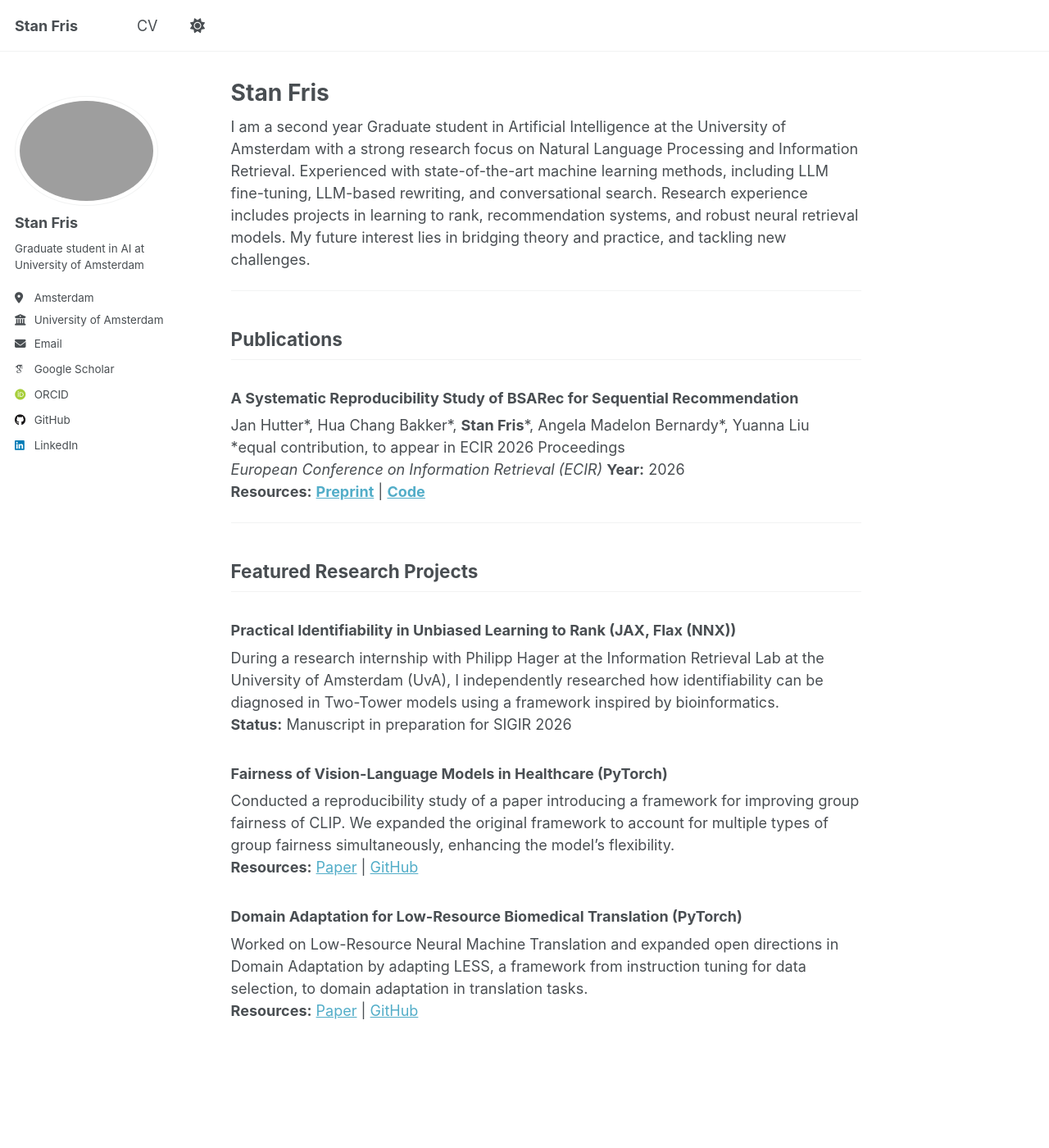
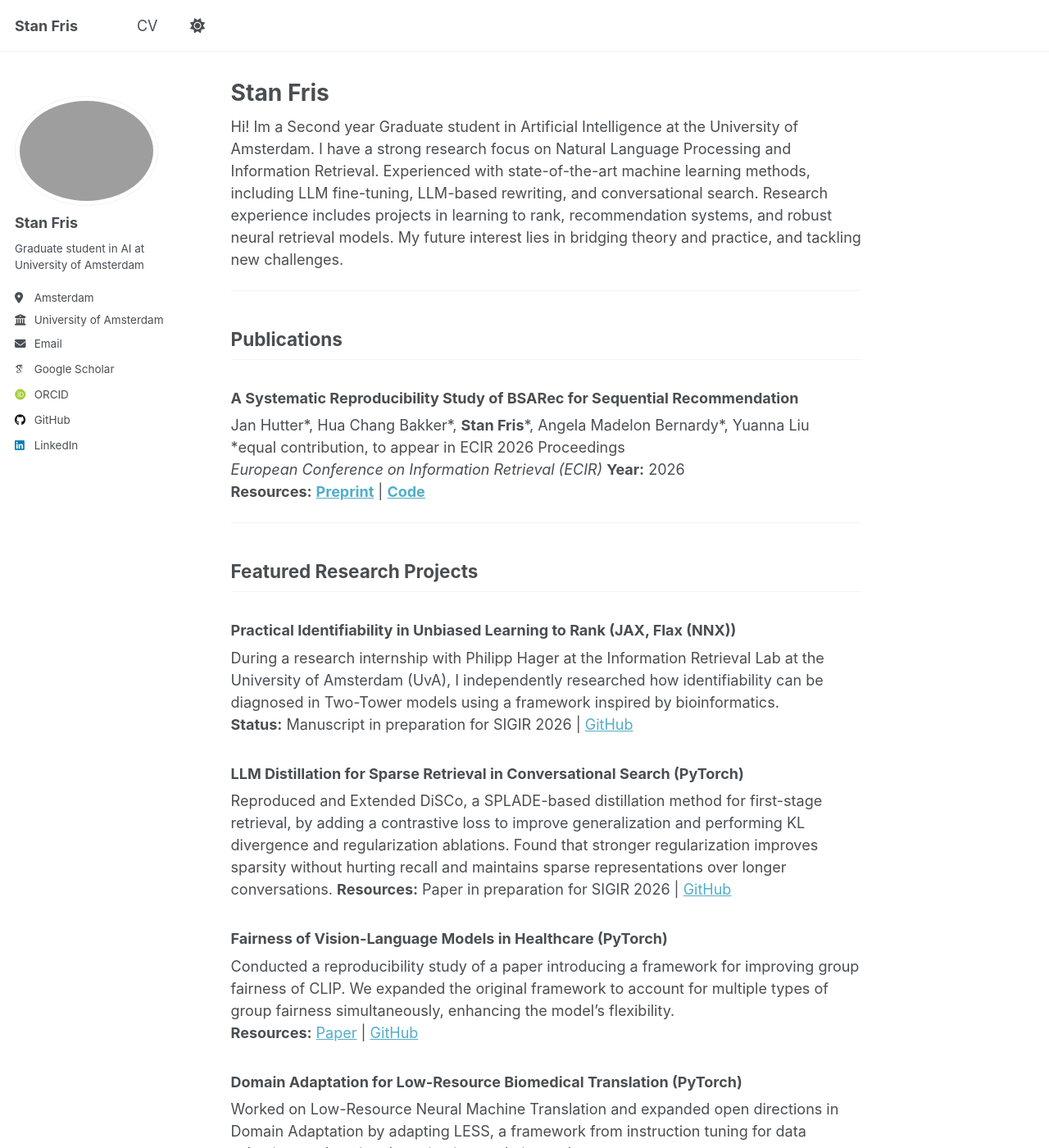
Before and after one commit to stanfris/stanfris.github.io, a Jekyll site: the page built from _pages/about.md, in a window 1280 px wide and 1400 px high. Shown: the whole window at 82% size. Built offline with Jekyll 4.4.1, drawn with Linux system fonts in a browser that asks for light colours; some web fonts are replaced; a script that is not in the unit is left out.

Commit message:
add file

```diff
--- a/_pages/about.md
+++ b/_pages/about.md
@@ -7,7 +7,7 @@ redirect_from:
   - /about.html
 ---
 
-I am a second year Graduate student in Artificial Intelligence at the University of Amsterdam with a strong research focus on Natural Language Processing and Information Retrieval. Experienced with state-of-the-art machine learning methods, including LLM fine-tuning, LLM-based rewriting, and conversational search. Research experience includes projects in learning to rank, recommendation systems, and robust neural retrieval models. My future interest lies in bridging theory and practice, and tackling new challenges.
+Hi! Im a Second year Graduate student in Artificial Intelligence at the University of Amsterdam. I have a strong research focus on Natural Language Processing and Information Retrieval. Experienced with state-of-the-art machine learning methods, including LLM fine-tuning, LLM-based rewriting, and conversational search. Research experience includes projects in learning to rank, recommendation systems, and robust neural retrieval models. My future interest lies in bridging theory and practice, and tackling new challenges.
 
 ------
 ## Publications
@@ -25,7 +25,11 @@ Jan Hutter\*, Hua Chang Bakker\*, **Stan Fris**\*, Angela Madelon Bernardy\*, Yu
 
 ### Practical Identifiability in Unbiased Learning to Rank (JAX, Flax (NNX))
 During a research internship with Philipp Hager at the Information Retrieval Lab at the University of Amsterdam (UvA), I independently researched how identifiability can be diagnosed in Two-Tower models using a framework inspired by bioinformatics.
-**Status:** Manuscript in preparation for SIGIR 2026
+**Status:** Manuscript in preparation for SIGIR 2026 | [GitHub](https://anonymous.4open.science/r/practical-identifiability-ULTR-E2A7)
+
+### LLM Distillation for Sparse Retrieval in Conversational Search (PyTorch)
+Reproduced and Extended DiSCo, a SPLADE-based distillation method for first-stage retrieval, by adding a contrastive loss to improve generalization and performing KL divergence and regularization ablations. Found that stronger regularization improves sparsity without hurting recall and maintains sparse representations over longer conversations.
+**Resources:** Paper in preparation for SIGIR 2026 | [GitHub](https://github.com/Janhutter/disco-conv-splade/tree/main)
 
 ### Fairness of Vision-Language Models in Healthcare (PyTorch)
 Conducted a reproducibility study of a paper introducing a framework for improving group fairness of CLIP. We expanded the original framework to account for multiple types of group fairness simultaneously, enhancing the model’s flexibility.
```
